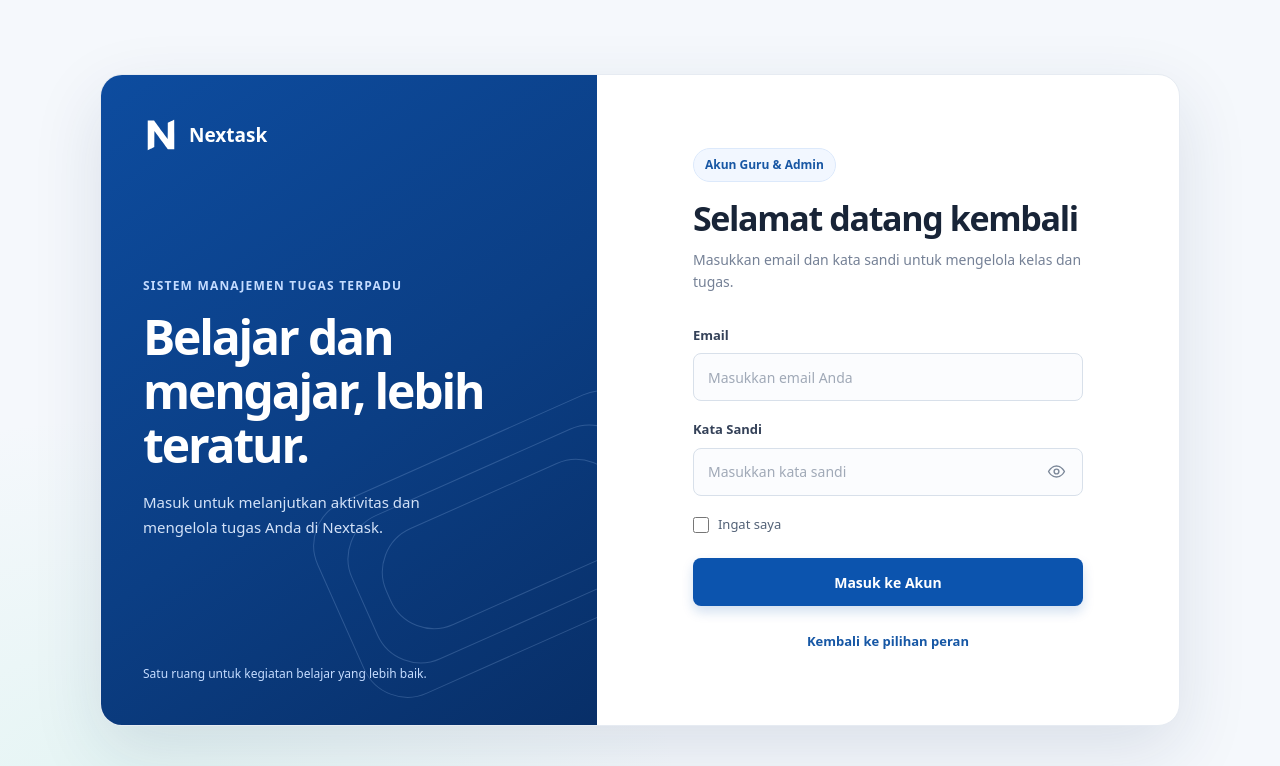
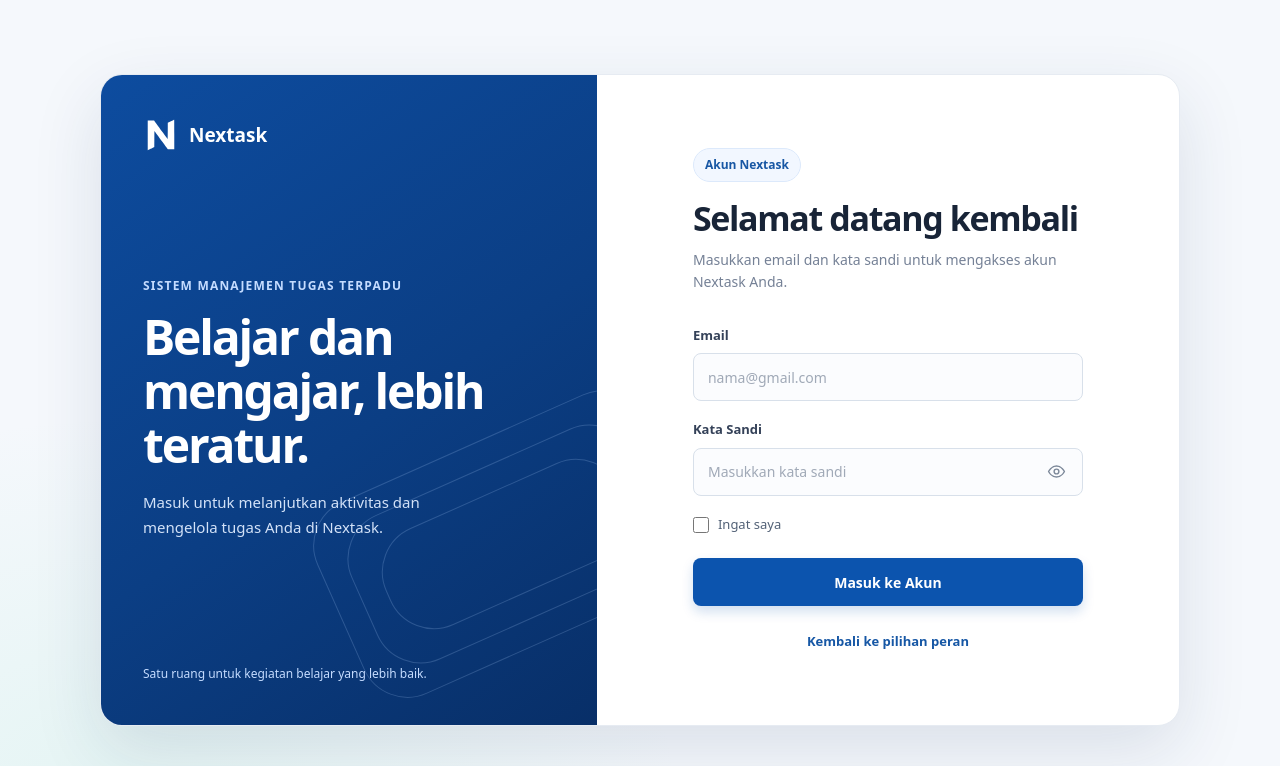
Before and after one commit to vtristanadi48/Nextask, a Laravel app: page /login in a window 1280 px wide. Shown: the top 766 px of the page. Run offline with Laravel 12, Linux system fonts and the light colour scheme; style sheets or scripts are compiled from the project's sources.

Commit message:
ubah cara login

```diff
--- a/app/Http/Controllers/AuthController.php
+++ b/app/Http/Controllers/AuthController.php
@@ -2,8 +2,6 @@
 
 namespace App\Http\Controllers;
 
-use App\Models\User;
-use Illuminate\Database\Eloquent\Builder;
 use Illuminate\Http\RedirectResponse;
 use Illuminate\Http\Request;
 use Illuminate\Support\Facades\Auth;
@@ -11,65 +9,38 @@ use Illuminate\View\View;
 
 class AuthController extends Controller
 {
-    public function showLoginForm(Request $request): View
+    public function showLoginForm(): View
     {
-        $role = $request->query('role', old('login_role', 'guru'));
-
-        return view('auth.login', [
-            'role' => is_string($role) ? $role : 'guru',
-        ]);
+        return view('auth.login');
     }
 
     public function login(Request $request): RedirectResponse
     {
-        $loginRole = $request->input('login_role', 'guru');
-
-        if (! is_string($loginRole)) {
-            $loginRole = 'guru';
-        }
-
-        $isStudentLogin = $loginRole === 'siswa';
-        $identifierField = $isStudentLogin ? 'nisn' : 'email';
-
         $credentials = $request->validate([
-            $identifierField => $isStudentLogin
-                ? ['required', 'string']
-                : ['required', 'email'],
+            'email' => ['required', 'email'],
             'password' => ['required', 'string'],
             'remember' => ['sometimes', 'boolean'],
         ]);
 
-        $user = $isStudentLogin
-            ? $this->findStudentByNisn($credentials['nisn'])
-            : $this->findStaffByEmail($credentials['email']);
-
-        if (! $user || ! Auth::attempt([
-            'email' => $user->email,
+        if (! Auth::attempt([
+            'email' => $credentials['email'],
             'password' => $credentials['password'],
         ], $request->boolean('remember'))) {
             return back()
-                ->withErrors([
-                    $identifierField => $isStudentLogin
-                        ? 'NISN atau kata sandi salah.'
-                        : 'Email atau kata sandi salah.',
-                ])
-                ->withInput([
-                    'login_role' => $loginRole,
-                    $identifierField => $credentials[$identifierField],
-                    'remember' => $request->boolean('remember'),
-                ]);
+                ->withErrors(['email' => 'Email atau kata sandi yang Anda masukkan salah.'])
+                ->withInput($request->only('email', 'remember'));
         }
 
         $request->session()->regenerate();
 
-        $dashboardRoutes = [
+        $dashboardRoute = match ($request->user()->role->name) {
             'admin' => 'admin.dashboard',
             'guru' => 'guru.dashboard',
             'siswa' => 'siswa.dashboard',
-        ];
-        $roleName = $request->user()->role->name;
+            default => null,
+        };
 
-        if (! array_key_exists($roleName, $dashboardRoutes)) {
+        if ($dashboardRoute === null) {
             Auth::logout();
             $request->session()->invalidate();
             $request->session()->regenerateToken();
@@ -77,23 +48,7 @@ class AuthController extends Controller
             abort(403);
         }
 
-        return redirect()->route($dashboardRoutes[$roleName]);
-    }
-
-    private function findStudentByNisn(string $nisn): ?User
-    {
-        return User::query()
-            ->whereHas('role', fn (Builder $query) => $query->where('name', 'siswa'))
-            ->whereHas('siswaProfile', fn (Builder $query) => $query->where('nisn', $nisn))
-            ->first();
-    }
-
-    private function findStaffByEmail(string $email): ?User
-    {
-        return User::query()
-            ->where('email', $email)
-            ->whereHas('role', fn (Builder $query) => $query->whereIn('name', ['guru', 'admin']))
-            ->first();
+        return redirect()->route($dashboardRoute);
     }
 
     public function logout(Request $request): RedirectResponse
--- a/database/seeders/RoleUserSeeder.php
+++ b/database/seeders/RoleUserSeeder.php
@@ -25,9 +25,9 @@ class RoleUserSeeder extends Seeder
         }
 
         foreach ([
-            'admin' => ['name' => 'Admin Nextask', 'email' => 'admin@nextask.test'],
-            'guru' => ['name' => 'Guru Nextask', 'email' => 'guru@nextask.test'],
-            'siswa' => ['name' => 'Siswa Nextask', 'email' => 'siswa@nextask.test'],
+            'admin' => ['name' => 'Admin Nextask', 'email' => 'admin@gmail.com'],
+            'guru' => ['name' => 'Guru Nextask', 'email' => 'guru@gmail.com'],
+            'siswa' => ['name' => 'Siswa Nextask', 'email' => 'siswa@gmail.com'],
         ] as $roleName => $account) {
             $user = User::query()->updateOrCreate(
                 ['email' => $account['email']],
--- a/resources/views/auth/login.blade.php
+++ b/resources/views/auth/login.blade.php
@@ -38,48 +38,22 @@
                         <span>Nextask</span>
                     </a>
 
-                    <span class="login-role-badge">
-                        {{ $role === 'siswa'
-                            ? 'Akun Siswa'
-                            : 'Akun Guru & Admin' }}
-                    </span>
+                    <span class="login-role-badge">Akun Nextask</span>
                     <h2 id="login-title">Selamat datang kembali</h2>
                     <p class="login-form-description">
-                        {{ $role === 'siswa'
-                            ? 'Masukkan NISN dan kata sandi untuk mulai belajar dan mengerjakan tugas.'
-                            : 'Masukkan email dan kata sandi untuk mengelola kelas dan tugas.' }}
+                        Masukkan email dan kata sandi untuk mengakses akun Nextask Anda.
                     </p>
 
                     <form class="login-form" method="POST" action="{{ route('login.post') }}">
                         @csrf
-                        <input type="hidden" name="login_role" value="{{ $role }}">
 
-                        @if ($role === 'siswa')
-                            <label class="login-field" for="login-identifier">
-                                <span>NISN</span>
-                                <input
-                                    id="login-identifier"
-                                    name="nisn"
-                                    type="text"
-                                    inputmode="numeric"
-                                    placeholder="Masukkan NISN Anda"
-                                    autocomplete="username"
-                                    value="{{ old('nisn') }}"
-                                    @if ($errors->has('nisn')) aria-invalid="true" @endif
-                                    required
-                                >
-                                @error('nisn')
-                                    <span class="login-error" role="alert">{{ $message }}</span>
-                                @enderror
-                            </label>
-                        @else
-                            <label class="login-field" for="login-identifier">
+                        <label class="login-field" for="login-email">
                             <span>Email</span>
                             <input
-                                    id="login-identifier"
+                                id="login-email"
                                 name="email"
                                 type="email"
-                                    placeholder="Masukkan email Anda"
+                                placeholder="nama@gmail.com"
                                 autocomplete="username"
                                 value="{{ old('email') }}"
                                 @if ($errors->has('email')) aria-invalid="true" @endif
@@ -89,7 +63,6 @@
                                 <span class="login-error" role="alert">{{ $message }}</span>
                             @enderror
                         </label>
-                        @endif
 
                         <label class="login-field" for="login-password">
                             <span>Kata Sandi</span>
```
Also changed, not shown: tests/Feature/AuthenticatedSessionTest.php (+40 -47 lines), tests/Feature/ExampleTest.php (+19 -26 lines). Lines whose indentation alone changed are shown as unchanged.
